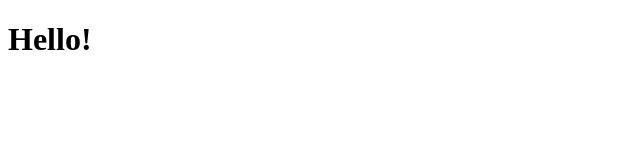
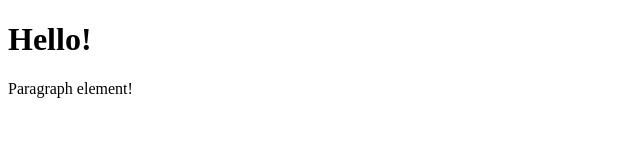
Before and after one commit to bojsteiner/git-test, a plain HTML site: page index.html in a window 1280 px wide. Shown: the whole page, without its empty margins (0-640 px from the left). Drawn offline with Linux system fonts and the light colour scheme.

Commit message:
Second commit

```diff
--- a/index.html
+++ b/index.html
@@ -2,5 +2,6 @@
 <html lang="en">
     <body>
         <h1>Hello!</h1>
+        <p>Paragraph element!</p>
     </body>
 </html>
```
